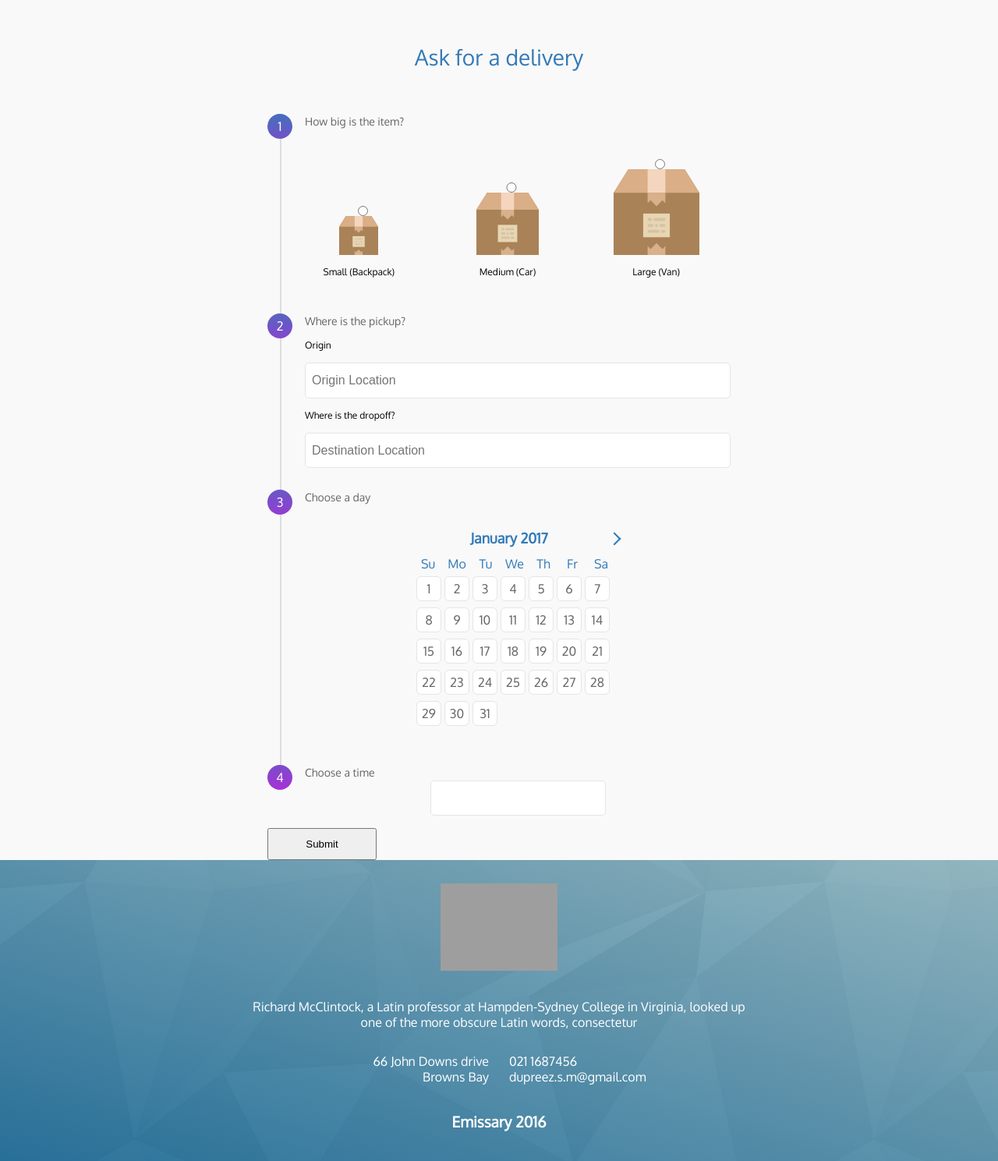
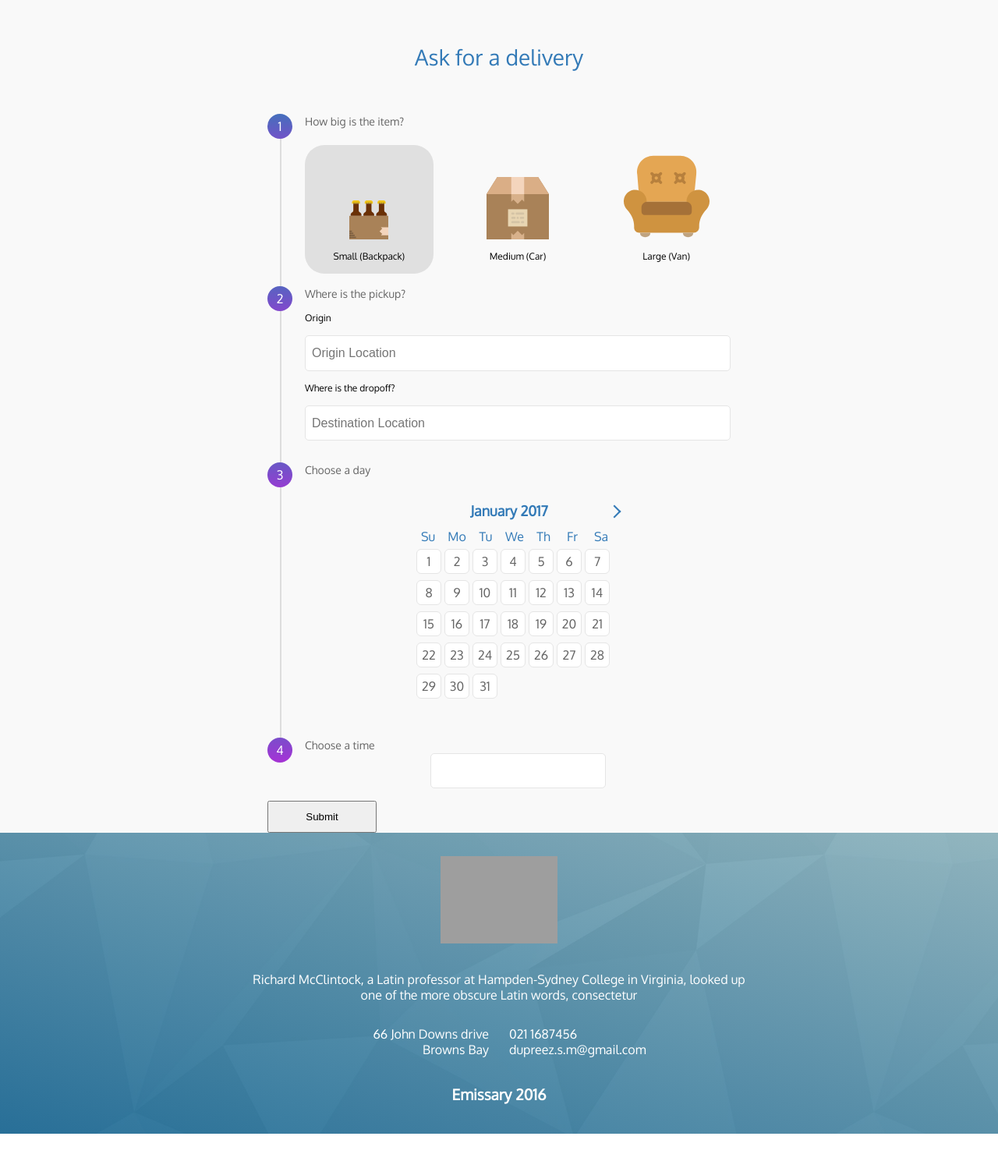
Before and after one commit to SDupZ/emissary, a Django app: page /request-delivery/ in a window 1280 px wide. Shown: the part 101-1590 px from the top of the page at 78% size. After the commit the page ends 1555 px from the top, so only its background shows below. Run offline with Django 3.2, Linux system fonts and the light colour scheme; some libraries are stand-ins or nearby versions; grey boxes are pictures that could not be loaded.

Commit message:
Added size of object select

```diff
--- a/static/css/main.css
+++ b/static/css/main.css
@@ -3280,7 +3280,7 @@ input:checked + .toggle {
   flex-direction: column;
   justify-content: flex-end;
   text-align: center;
-  padding: 15px; }
+  height: 165px; }
 
 .request-delivery__size-tile-image {
   margin: 0 auto;
@@ -3295,5 +3295,6 @@ input:checked + .toggle {
 .request-delivery__size-grid {
   margin-top: 20px; }
 
-label + input:checked {
-  background: #000; }
+input[type="radio"]:checked + .request-delivery__size-tile {
+  border-radius: 25px;
+  background: #E0E0E0; }
--- a/static/sass/pages/_request-delivery.scss
+++ b/static/sass/pages/_request-delivery.scss
@@ -3,7 +3,7 @@
     flex-direction: column;
     justify-content: flex-end;
     text-align: center;
-    padding: 15px;
+    height: 165px;
 }
 
 .request-delivery__size-tile-image {
@@ -27,7 +27,7 @@
     margin-top: 20px;
 }
 
-
-label + input:checked {
-    background: $black;
+input[type="radio"]:checked + .request-delivery__size-tile{
+    border-radius: 25px;
+    background: $grey--light;
 }
--- a/templates/request-delivery.html
+++ b/templates/request-delivery.html
@@ -21,25 +21,29 @@
 
                         <div class="grid grid--center request-delivery__size-grid">
 
-
-                            <label for="size_small" class="grid__item one-whole mobile--one-third request-delivery__size-tile">
-                                <input type="radio" name="size_picker" id="size_small" class=""/>
-                                <img src="{% static 'img/icon-box.svg' %}" class="request-delivery__size-tile-image request-delivery__size-tile-image--small"/>
+                            <div class="grid__item one-whole mobile--one-third ">
+                                <input type="radio" name="size_picker" id="size_small" class="display-none" checked="checked" />
+                                <label for="size_small" class="request-delivery__size-tile">
+                                    <img src="{% static 'img/icon-beer.svg' %}" class="request-delivery__size-tile-image request-delivery__size-tile-image--small"/>
                                     <p>Small (Backpack)</p>
                                 </label>
+                            </div>
 
-                            <label for="size_medium"  class="grid__item one-whole mobile--one-third request-delivery__size-tile">
-                                <input type="radio" name="size_picker" id="size_medium" class=""/>
+                            <div class="grid__item one-whole mobile--one-third ">
+                                <input type="radio" name="size_picker" id="size_medium" class="display-none"/>
+                                <label for="size_medium"  class="request-delivery__size-tile">
                                     <img src="{% static 'img/icon-box.svg' %}" class="request-delivery__size-tile-image request-delivery__size-tile-image--medium"/>
                                     <p>Medium (Car)</p>
                                 </label>
+                            </div>
 
-                            <label for="size_large"  class="grid__item one-whole mobile--one-third request-delivery__size-tile">
-                                <input type="radio" name="size_picker" id="size_large" class=""/>
-                                <img src="{% static 'img/icon-box.svg' %}" class="request-delivery__size-tile-image request-delivery__size-tile-image--large"/>
+                            <div class="grid__item one-whole mobile--one-third ">
+                                <input type="radio" name="size_picker" id="size_large" class="display-none"/>
+                                <label for="size_large"  class="request-delivery__size-tile">
+                                    <img src="{% static 'img/icon-armchair.svg' %}" class="request-delivery__size-tile-image request-delivery__size-tile-image--large"/>
                                     <p>Large (Van)</p>
                                 </label>
-
+                            </div>
                         </div>
 
                     </li>
```
Lines whose indentation alone changed are shown as unchanged.
